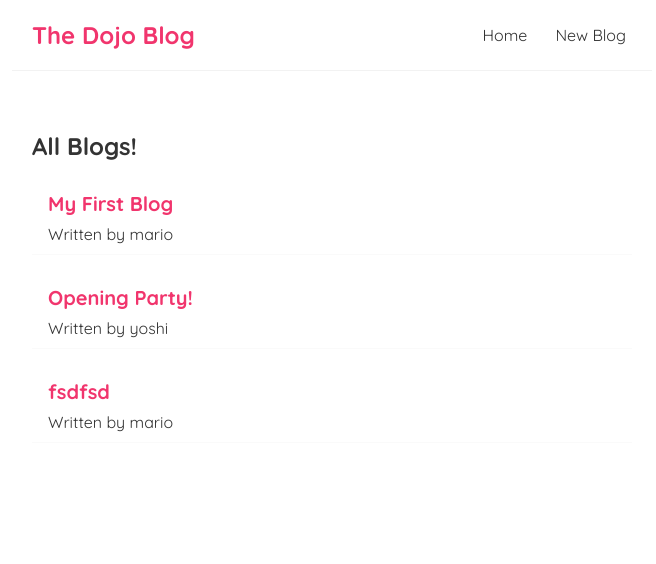
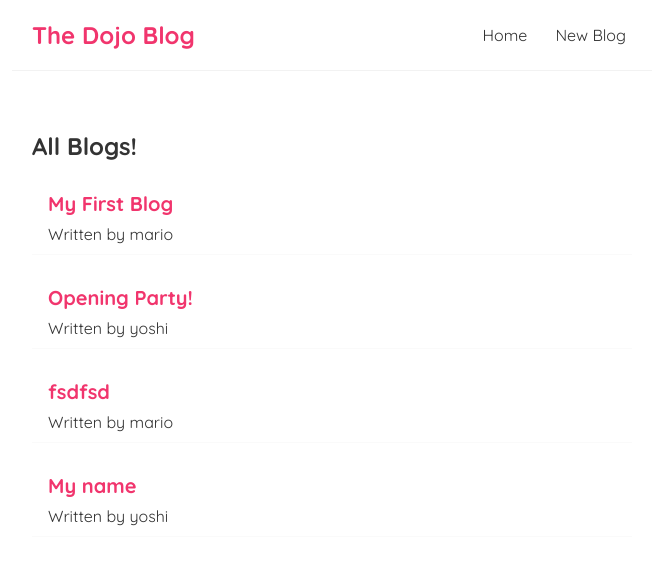
Before and after one commit to kylejcho/React-App, a React (Create React App) app: page / in a window 1280 px wide. Shown: the top 564 px of the page, without its empty margins (308-964 px from the left). Built offline with nearby package versions, Linux system fonts and the light colour scheme; data requests are answered from the project's data file.

Commit message:
Programmatic Redirects

```diff
--- a/data/db.json
+++ b/data/db.json
@@ -17,6 +17,12 @@
       "body": "fsdafsadsd",
       "author": "mario",
       "id": 3
+    },
+    {
+      "title": "My name",
+      "body": "Yup",
+      "author": "yoshi",
+      "id": 4
     }
   ]
 }
--- a/src/Create.js
+++ b/src/Create.js
@@ -1,10 +1,12 @@
 import { useState } from "react";
+import { useHistory } from "react-router-dom";
 
 const Create = () => {
   const [title, setTitle] = useState("");
   const [body, setBody] = useState("");
   const [author, setAuthor] = useState("mario");
   const [isPending, setIsPending] = useState(false);
+  const history = useHistory();
 
   const handleSubmit = (e) => {
     e.preventDefault();
@@ -19,6 +21,7 @@ const Create = () => {
     }).then(() => {
       console.log("new blog added");
       setIsPending(false);
+      history.push("/");
     });
   };
 
```
Also changed, not shown: 1 other file (tests, documents, lock files or other folders).
